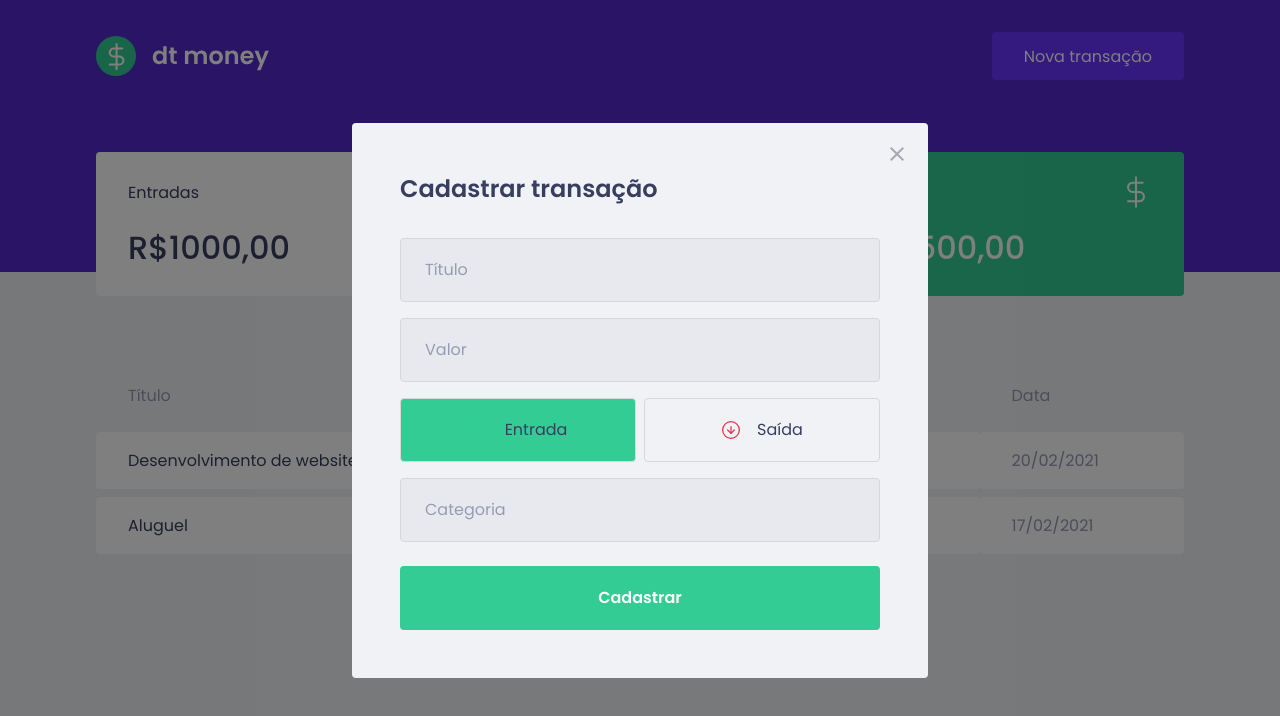
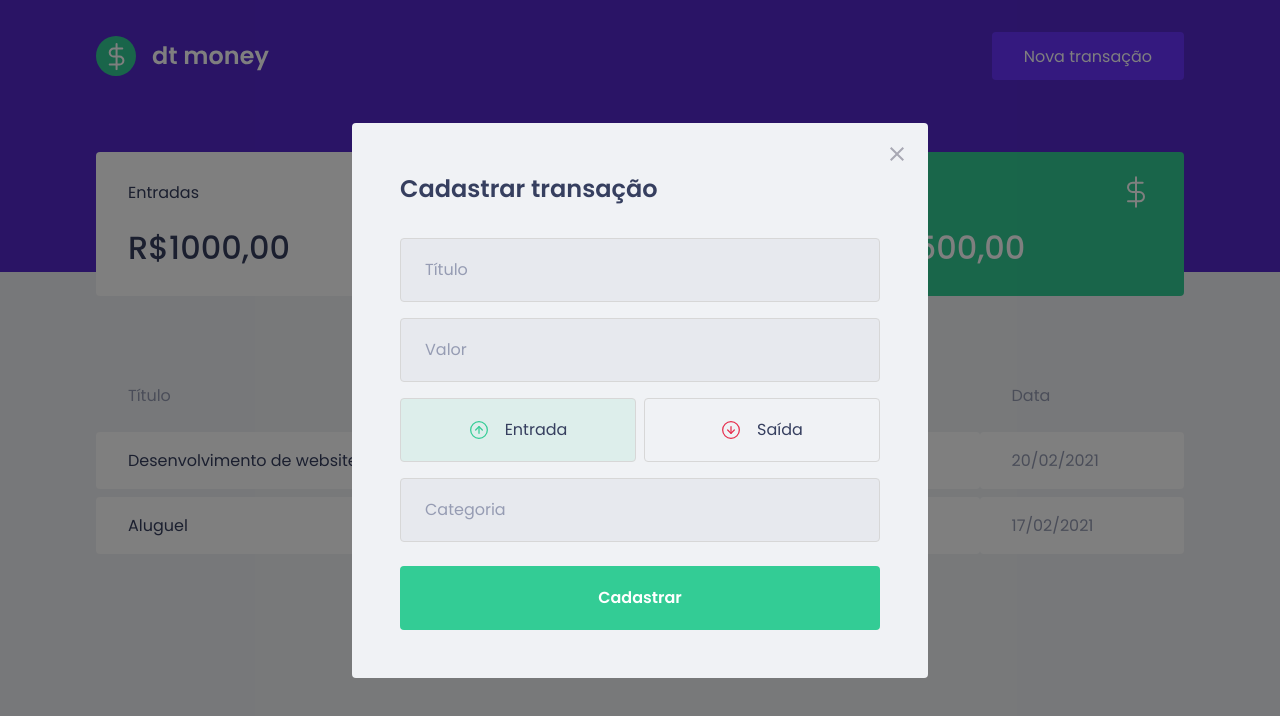
Before and after one commit to danicaus/ignite-dtmoney, a React (Create React App) app: page / in a window 1280 px wide. Both pictures are taken after a click on the button "Nova transação". Shown: the top 716 px of the page. Built offline with nearby package versions, Linux system fonts and the light colour scheme; no server answers; what miragejs would draw is missing.

Commit message:
Complete modal styling

```diff
--- a/package.json
+++ b/package.json
@@ -5,8 +5,10 @@
   "dependencies": {
     "axios": "^0.21.1",
     "miragejs": "^0.1.41",
+    "polished": "^4.1.3",
     "react": "^17.0.2",
     "react-dom": "^17.0.2",
+    "react-modal": "^3.14.3",
     "react-scripts": "4.0.3",
     "styled-components": "^5.3.0",
     "web-vitals": "^1.0.1"
@@ -19,6 +21,7 @@
     "@types/node": "^12.0.0",
     "@types/react": "^17.0.0",
     "@types/react-dom": "^17.0.0",
+    "@types/react-modal": "^3.12.1",
     "@types/styled-components": "^5.1.11",
     "typescript": "^4.3.5"
   },
--- a/src/components/NewTransactionModal/index.tsx
+++ b/src/components/NewTransactionModal/index.tsx
@@ -11,7 +11,7 @@ interface NewTransactionModalProps {
 }
 
 export function NewTransactionModal({ isOpen, onRequestClose }: NewTransactionModalProps) {
-    const [ type, setType ] = useState('deposit')
+    const [ type, setType ] = useState('deposit');
 
     return (
         <Modal
@@ -40,6 +40,7 @@ export function NewTransactionModal({ isOpen, onRequestClose }: NewTransactionMo
                         type="button"
                         onClick={() => {setType('deposit');}}
                         isActive={type === 'deposit'}
+                        activeColor="green"
                     >
                         <img src={incomeImg} alt="Entrada"/>
                         <span>Entrada</span>
@@ -49,6 +50,7 @@ export function NewTransactionModal({ isOpen, onRequestClose }: NewTransactionMo
                         type="button"
                         onClick={() => {setType('withdraw');}}
                         isActive={type === 'withdraw'}
+                        activeColor="red"
                     >
                         <img src={outcomeImg} alt="Entrada"/>
                         <span>Saída</span>
--- a/src/components/NewTransactionModal/styles.ts
+++ b/src/components/NewTransactionModal/styles.ts
@@ -1,5 +1,5 @@
 import styled from "styled-components";
-import { darken } from 'polished'
+import { darken, transparentize } from 'polished'
 
 export const Container = styled.form`
     h2 {
@@ -58,14 +58,23 @@ export const TransactionTypeContainer = styled.div`
 
 interface RadioButtonProps {
     isActive: boolean;
+    activeColor: 'red' | 'green';
 }
+
+const colors = {
+    green: '#33CC95',
+    red: '#E62E4D'
+};
 
 export const RadioButton = styled.button<RadioButtonProps>`
     height: 4rem;
     border: 1px solid #d7d7d7;
     border-radius: 0.25rem;
 
-    background: ${(props) => props.isActive ? 'var(--green)' : 'transparent'};
+    background: ${(props) => props.isActive
+        ? transparentize(0.9, colors[props.activeColor])
+        : 'transparent'
+    };
 
     display: flex;
     align-items: center;
```
Also changed, not shown: 1 other file (tests, documents, lock files or other folders).
